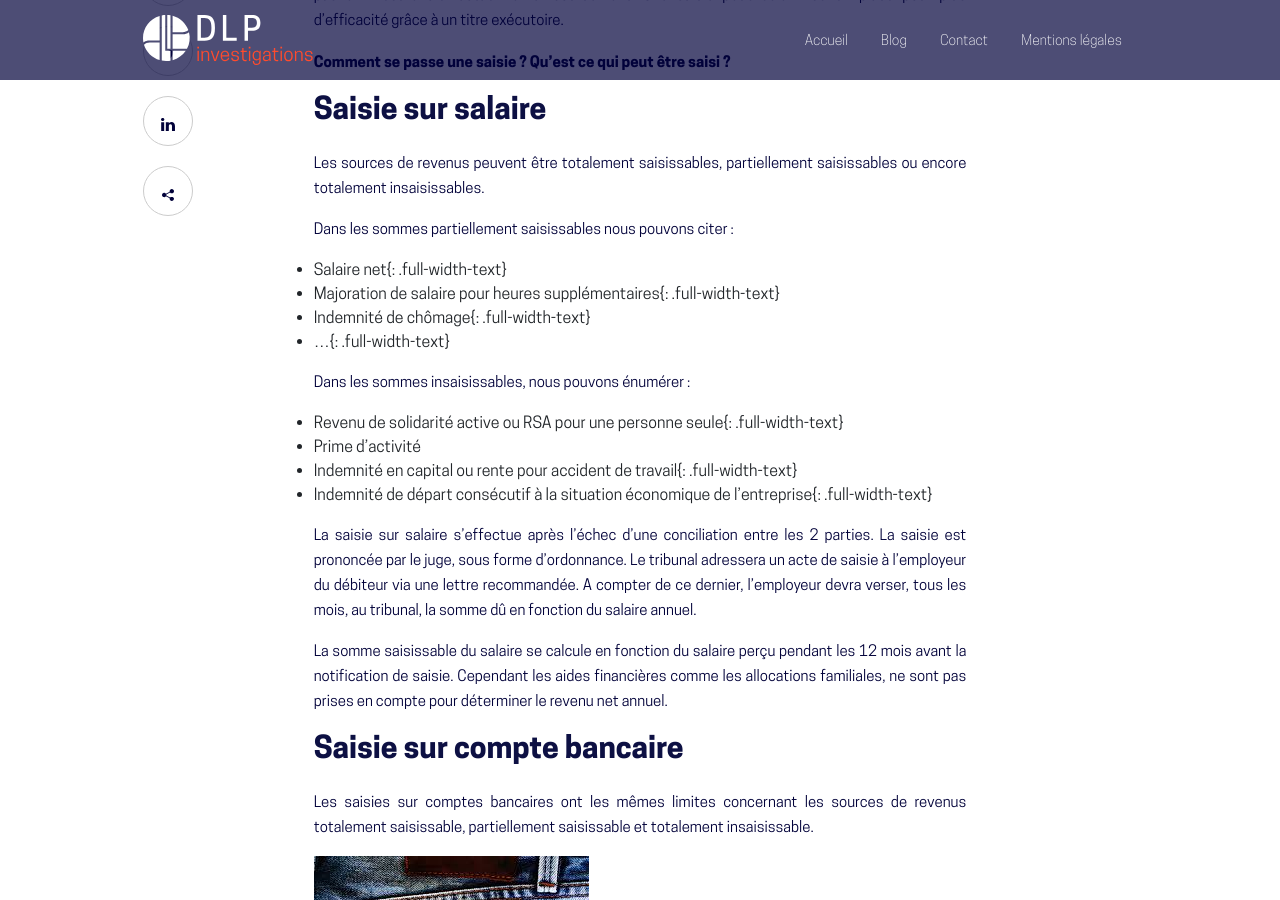
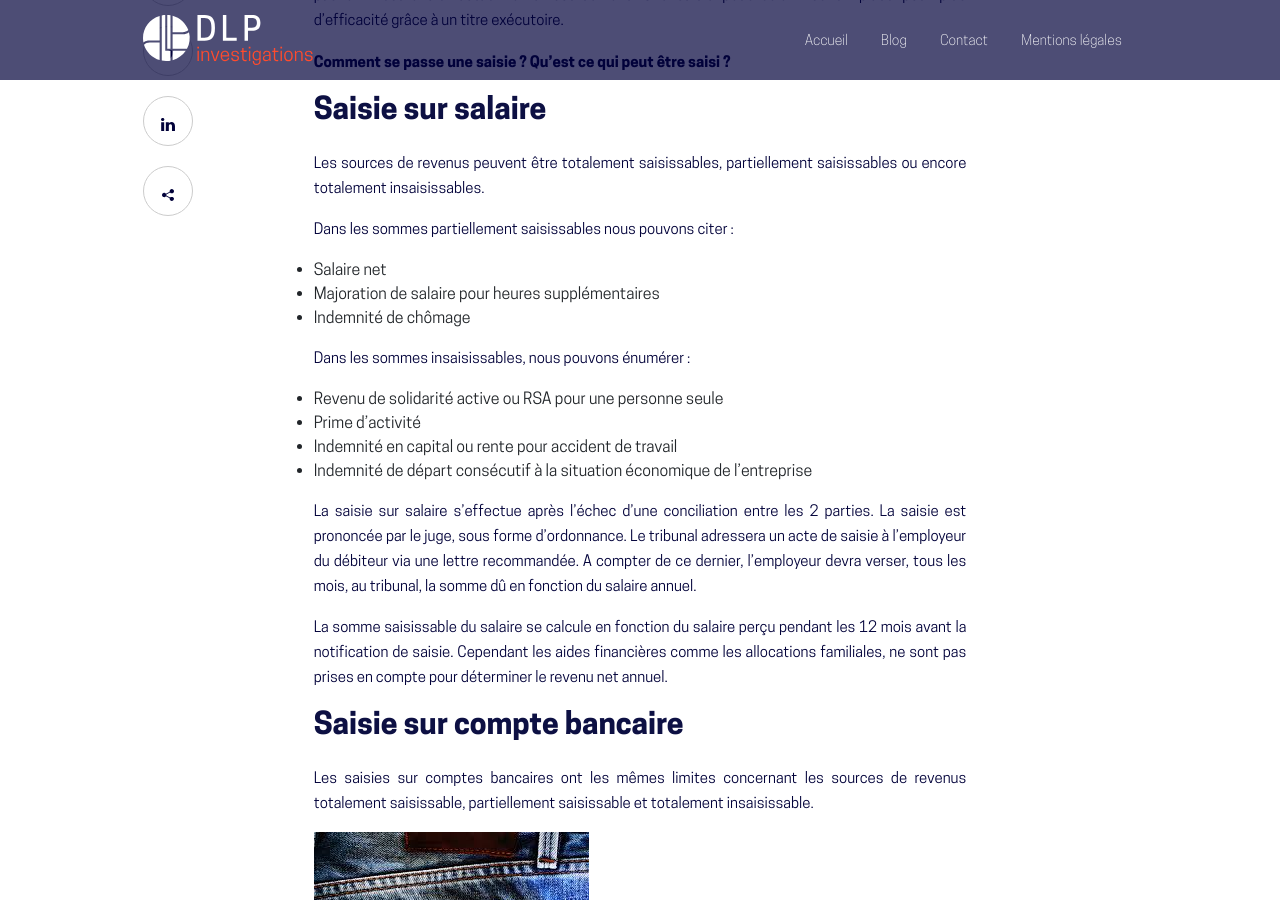
Before and after one commit to lobo-studio/dpl_investigation, a Jekyll site: the page built from _posts/2018-11-13-saisie-sur-salaire-ou-compte-bancaire.md, in a window 1280 px wide and 900 px high, scrolled down 405 px. Built offline with Jekyll 4.4.1, drawn with Linux system fonts in a browser that asks for light colours; nearby versions of some CDN libraries; some of the changed lines change nothing that is shown.

Commit message:
Updated '_posts/2018-11-13-saisie-sur-salaire-ou-compte-bancaire.md' via CloudCannon

```diff
--- a/_posts/2018-11-13-saisie-sur-salaire-ou-compte-bancaire.md
+++ b/_posts/2018-11-13-saisie-sur-salaire-ou-compte-bancaire.md
@@ -5,78 +5,77 @@
 permalink: '/blog/:title'
 ---
 
-Vous avez une créance auprès d’un locataire parti sans payer de plusieurs mois ? Vous avez réussi à avoir une ordonnance exécutoire d’injonction de payer auprès des instances mais votre ancien locataire ne bouge toujours pas ?
+Vous avez une cr&eacute;ance aupr&egrave;s d’un locataire parti sans payer de plusieurs mois ? Vous avez r&eacute;ussi &agrave; avoir une ordonnance ex&eacute;cutoire d’injonction de payer aupr&egrave;s des instances mais votre ancien locataire ne bouge toujours pas ?
 {: .full-width-text}
 
-Dans certains cas de recouvrement, les échéanciers ne fonctionnement pas, ou le créancier n’est pas en mesure d’effectuer le remboursement. Une saisie peut être mise en place pour plus d’efficacité grâce à un titre exécutoire.
+Dans certains cas de recouvrement, les &eacute;ch&eacute;anciers ne fonctionnement pas, ou le cr&eacute;ancier n’est pas en mesure d’effectuer le remboursement. Une saisie peut &ecirc;tre mise en place pour plus d’efficacit&eacute; gr&acirc;ce &agrave; un titre ex&eacute;cutoire.
 {: .full-width-text}
 
-**Comment se passe une saisie ? Qu’est ce qui peut être saisi ?**
+**Comment se passe une saisie ? Qu’est ce qui peut &ecirc;tre saisi ?**
 {: .full-width-text}
 
 ### Saisie sur salaire
 {: .full-width-text}
 
-Les sources de revenus peuvent être totalement saisissables, partiellement saisissables ou encore totalement insaisissables.
+Les sources de revenus peuvent &ecirc;tre totalement saisissables, partiellement saisissables ou encore totalement insaisissables.
 {: .full-width-text}
 
 Dans les sommes partiellement saisissables nous pouvons citer :
 {: .full-width-text}
 
-* Salaire net{: .full-width-text}
-* Majoration de salaire pour heures supplémentaires{: .full-width-text}
-* Indemnité de chômage{: .full-width-text}
-* …{: .full-width-text}
+* Salaire net
+* Majoration de salaire pour heures suppl&eacute;mentaires
+* Indemnit&eacute; de ch&ocirc;mage
 
-Dans les sommes insaisissables, nous pouvons énumérer :
+Dans les sommes insaisissables, nous pouvons &eacute;num&eacute;rer :
 {: .full-width-text}
 
-* Revenu de solidarité active ou RSA pour une personne seule{: .full-width-text}
-* Prime d’activité
-* Indemnité en capital ou rente pour accident de travail{: .full-width-text}
-* Indemnité de départ consécutif à la situation économique de l’entreprise{: .full-width-text}
+* Revenu de solidarit&eacute; active ou RSA pour une personne seule
+* Prime d’activit&eacute;
+* Indemnit&eacute; en capital ou rente pour accident de travail
+* Indemnit&eacute; de d&eacute;part cons&eacute;cutif &agrave; la situation &eacute;conomique de l’entreprise
 
-La saisie sur salaire s’effectue après l’échec d’une conciliation entre les 2 parties. La saisie est prononcée par le juge, sous forme d’ordonnance. Le tribunal adressera un acte de saisie à l’employeur du débiteur via une lettre recommandée. A compter de ce dernier, l’employeur devra verser, tous les mois, au tribunal, la somme dû en fonction du salaire annuel.
+La saisie sur salaire s’effectue apr&egrave;s l’&eacute;chec d’une conciliation entre les 2 parties. La saisie est prononc&eacute;e par le juge, sous forme d’ordonnance. Le tribunal adressera un acte de saisie &agrave; l’employeur du d&eacute;biteur via une lettre recommand&eacute;e. A compter de ce dernier, l’employeur devra verser, tous les mois, au tribunal, la somme d&ucirc; en fonction du salaire annuel.
 {: .full-width-text}
 
-La somme saisissable du salaire se calcule en fonction du salaire perçu pendant les 12 mois avant la notification de saisie. Cependant les aides financières comme les allocations familiales, ne sont pas prises en compte pour déterminer le revenu net annuel.
+La somme saisissable du salaire se calcule en fonction du salaire per&ccedil;u pendant les 12 mois avant la notification de saisie. Cependant les aides financi&egrave;res comme les allocations familiales, ne sont pas prises en compte pour d&eacute;terminer le revenu net annuel.
 {: .full-width-text}
 
 ### Saisie sur compte bancaire
 {: .full-width-text}
 
-Les saisies sur comptes bancaires ont les mêmes limites concernant les sources de revenus totalement saisissable, partiellement saisissable et totalement insaisissable.
+Les saisies sur comptes bancaires ont les m&ecirc;mes limites concernant les sources de revenus totalement saisissable, partiellement saisissable et totalement insaisissable.
 {: .full-width-text}
 
 ![](/assets/img/Compte bancaire.jpg)
 {: .full-width-text}
 
-Dans un premier temps, l’huissier doit dresser l’acte de saisie sur le ou les comptes bancaires, qui sera signifié à la banque. En cas d’un compte joint, chaque titulaire doit être prévenu.
+Dans un premier temps, l’huissier doit dresser l’acte de saisie sur le ou les comptes bancaires, qui sera signifi&eacute; &agrave; la banque. En cas d’un compte joint, chaque titulaire doit &ecirc;tre pr&eacute;venu.
 {: .full-width-text}
 
-Dans les 8 jours suivants cette signification, le créancier devra être informé par acte d’huissier. Sinon la procédure ne sera pas valable.
+Dans les 8 jours suivants cette signification, le cr&eacute;ancier devra &ecirc;tre inform&eacute; par acte d’huissier. Sinon la proc&eacute;dure ne sera pas valable.
 {: .full-width-text}
 
-Les sommes saisies sur le ou les comptes bancaires correspondent au montant dû avec les frais d’huissier. Il faut, malgré tout, qu’il y ait sur le compte la somme de 550.93 euros soit le solde bancaire insaisissable ou SBI.
+Les sommes saisies sur le ou les comptes bancaires correspondent au montant d&ucirc; avec les frais d’huissier. Il faut, malgr&eacute; tout, qu’il y ait sur le compte la somme de 550.93 euros soit le solde bancaire insaisissable ou SBI.
 {: .full-width-text}
 
-Durant les 2 semaines soit 15 jours suivant la saisie du ou des comptes bancaires, ces derniers sont bloqués afin que la somme pouvant être saisie soit déterminée.
+Durant les 2 semaines soit 15 jours suivant la saisie du ou des comptes bancaires, ces derniers sont bloqu&eacute;s afin que la somme pouvant &ecirc;tre saisie soit d&eacute;termin&eacute;e.
 {: .full-width-text}
 
-### L’apport du détective privé
+### L’apport du d&eacute;tective priv&eacute;
 {: .full-width-text}
 
-Afin de réaliser des saisies sur salaire et comptes bancaires, il faut avoir les informations nécessaires. En effet, connaitre l’employeur, le revenu annuel ou mensuel du débiteur ainsi que les comptes bancaires qu’il possède est primordial. Toute la procédure repose sur cela.
+Afin de r&eacute;aliser des saisies sur salaire et comptes bancaires, il faut avoir les informations n&eacute;cessaires. En effet, connaitre l’employeur, le revenu annuel ou mensuel du d&eacute;biteur ainsi que les comptes bancaires qu’il poss&egrave;de est primordial. Toute la proc&eacute;dure repose sur cela.
 {: .full-width-text}
 
-Une enquête complète nous permettra de trouver ces éléments et de les transmettre sous la forme d’un rapport qui sera recevable en justice.
+Une enqu&ecirc;te compl&egrave;te nous permettra de trouver ces &eacute;l&eacute;ments et de les transmettre sous la forme d’un rapport qui sera recevable en justice.
 {: .full-width-text}
 
-L’agence DLP Investigations vous écoute, vous conseil et vous accompagne durant toutes vos questions et les recherches en lien.
+L’agence DLP Investigations vous &eacute;coute, vous conseil et vous accompagne durant toutes vos questions et les recherches en lien.
 {: .full-width-text}
 
-Nous épaulons les créanciers qui veulent recouvrer leurs dettes et nous assistons les professionnels de droit tel que les huissiers afin que les sommes de leurs clients puissent être récupérées.
+Nous &eacute;paulons les cr&eacute;anciers qui veulent recouvrer leurs dettes et nous assistons les professionnels de droit tel que les huissiers afin que les sommes de leurs clients puissent &ecirc;tre r&eacute;cup&eacute;r&eacute;es.
 {: .full-width-text}
 
-N’oublions pas, la profession de détective privé est réglementée et a foi de preuve devant les tribunaux.
+N’oublions pas, la profession de d&eacute;tective priv&eacute; est r&eacute;glement&eacute;e et a foi de preuve devant les tribunaux.
 {: .full-width-text}
```
